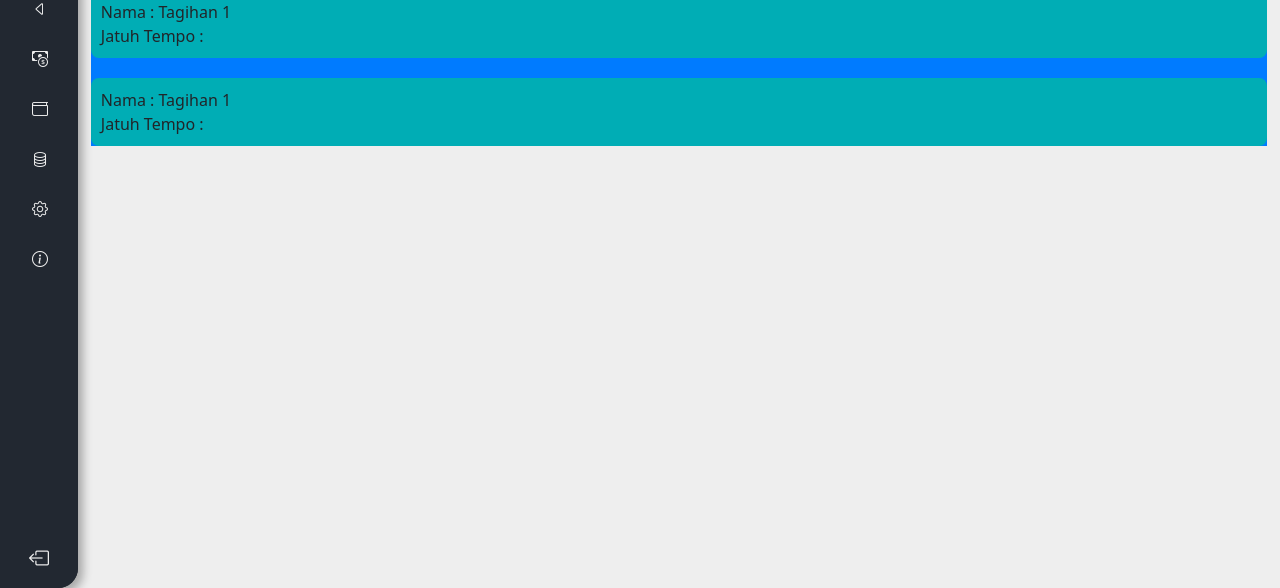
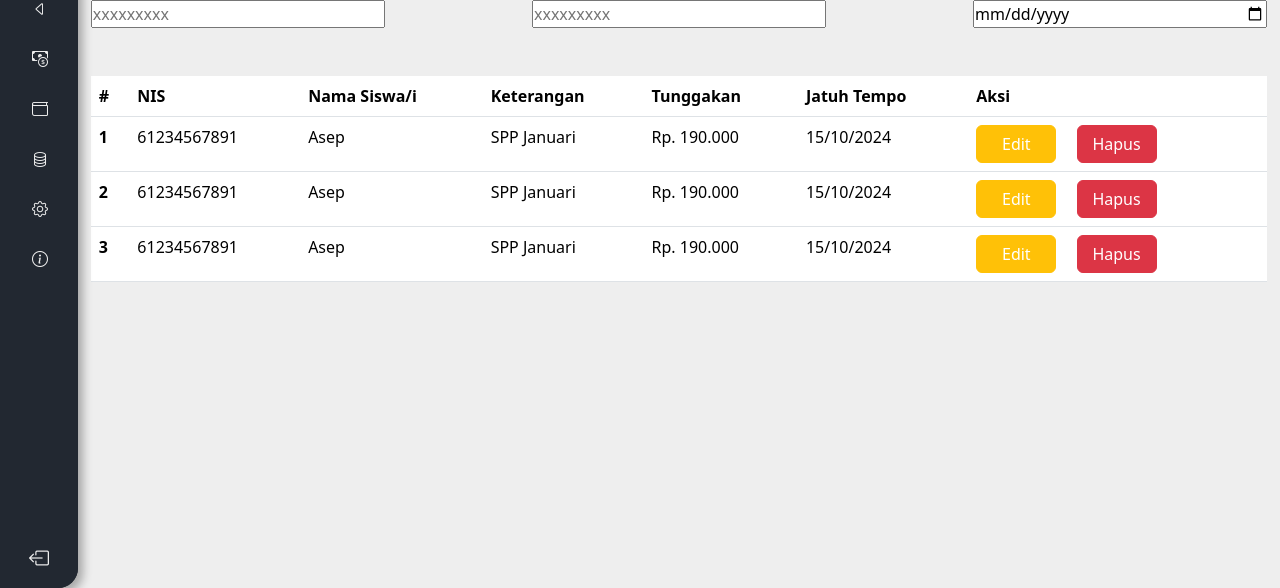
Before and after one commit to Charisma-Yedutun/UI_spps, a plain HTML site: page pages/semua_tag.html in a window 1280 px wide. Shown: the part 212-800 px from the top of the page. Drawn offline with nearby package versions, Linux system fonts and the light colour scheme.

Commit message:
ui25maret

```diff
--- a/css/style.css
+++ b/css/style.css
@@ -453,19 +453,6 @@ body {
   width: 100%;
 }
 
-.tam-tag .form-tamtag {
-  display: flex;
-  justify-content: space-between;
-  /* background-color: rebeccapurple; */
-}
-
-.tam-tag .form-tamtag .input-box {
-  display: flex;
-  /* background-color: #007bff; */
-  width: 25%;
-  flex-direction: column;
-}
-
 .per .per-items {
   margin-bottom: 30px;
   /* background-color: rebeccapurple; */
@@ -475,8 +462,16 @@ body {
   display: flex;
   justify-content: space-between;
   align-items: center;
+  border-radius: 15px;
+  padding: 5px;
   font-size: 20px;
   font-weight: bold;
+}
+
+.per .per-items .per-tag-title:hover {
+  cursor: pointer;
+  background-color: #222831;
+  color: #eeeeee;
 }
 
 .per .per-items .per-tag-title i {
@@ -553,16 +548,39 @@ body {
   width: 100%;
   margin: 0px !important;
   padding: 0px !important;
-  background-color: #007bff;
+  /* background-color: #007bff; */
 }
 
 .sem-tag .list-tagihan .tagihan {
   text-decoration: none;
   list-style: none;
-  padding: 10px;
-  border-radius: 8px;
+  font-size: 18px;
+  font-weight: 700;
+  color: #eeeeee;
+  padding: 10px 18px;
+  border-radius: 25px;
   background-color: #00adb5;
 }
+
+.sem-tag .list-tagihan .tagihan .tanggal {
+  display: flex;
+  flex-direction: row;
+  justify-content: space-between;
+}
+
+.sem-tag .form-tamtag {
+  display: flex;
+  justify-content: space-between;
+  /* background-color: rebeccapurple; */
+}
+
+.sem-tag .form-tamtag .input-box {
+  display: flex;
+  /* background-color: #007bff; */
+  width: 25%;
+  flex-direction: column;
+}
+
 /* Media Query */
 
 @media screen {
--- a/js/sem_tag.js
+++ b/js/sem_tag.js
@@ -1,4 +1,56 @@
-let btnCounter = document.getElementById("coba");
+// let btnCounter = document.getElementById("coba");
 
-let liIndex = [];
-let counter = 0;
+// let liIndex = [];
+// let counter = 0;
+
+// let tglTagihan = new Date();
+
+// btnCounter.onclick = function () {
+//   let keterangan = document.getElementById("keterangan").value;
+//   if (keterangan == "") {
+//     alert("Harap Masukkan Keterangan");
+//     return;
+//   }
+//   counter++;
+//   // Membuat elemen li baru
+//   let newListItem = document.createElement("li");
+
+//   //Membuat elemen span baru (nama tagihan)
+//   let newNamaSpan = document.createElement("span");
+//   newNamaSpan.textContent = "Nama : Tagihan " + counter;
+
+//   //Membuat elemen span baru (nama tagihan)
+//   let newKetSpan = document.createElement("span");
+//   newKetSpan.textContent = keterangan;
+
+//   //Membuat elemen span baru (tanggal tagihan)
+//   let newTglSpan = document.createElement("span");
+//   newTglSpan.id = "tgl";
+//   newTglSpan.textContent =
+//     "Jatuh Tempo : " +
+//     tglTagihan.getDate() +
+//     "/" +
+//     tglTagihan.getMonth() +
+//     "/" +
+//     tglTagihan.getFullYear();
+
+//   //Membuat elemen div baru
+//   let newTglDiv = document.createElement("div");
+//   newTglDiv.classList.add("tanggal");
+//   newTglDiv.appendChild(newKetSpan);
+//   newTglDiv.appendChild(newTglSpan);
+
+//   // Menambahkan kelas ke elemen li
+//   newListItem.classList.add("tagihan");
+//   newListItem.appendChild(newNamaSpan);
+//   newListItem.appendChild(newTglDiv);
+
+//   // Mendapatkan elemen ul dengan kelas list-group
+//   let listGroup = document.querySelector(".list-tagihan");
+
+//   // Menambahkan elemen li ke dalam elemen ul
+//   listGroup.appendChild(newListItem);
+
+//   // Membersihkan Input Keterangan
+//   document.getElementById("keterangan").value = "";
+// };
--- a/pages/semua_tag.html
+++ b/pages/semua_tag.html
@@ -1,12 +1,14 @@
 <!DOCTYPE html>
 <html lang="en">
-
   <head>
     <meta charset="UTF-8" />
     <meta name="viewport" content="width=device-width, initial-scale=1.0" />
     <link rel="icon" type="image/x-icon" href="../assets/logoSekolah.png" />
     <link rel="stylesheet" href="../bootstrap/css/bootstrap.css" />
-    <link rel="stylesheet" href="https://cdn.jsdelivr.net/npm/bootstrap-icons@1.11.3/font/bootstrap-icons.min.css" />
+    <link
+      rel="stylesheet"
+      href="https://cdn.jsdelivr.net/npm/bootstrap-icons@1.11.3/font/bootstrap-icons.min.css"
+    />
     <link rel="stylesheet" href="../css/style.css" />
     <title>SPPS Pelita Hati</title>
   </head>
@@ -54,7 +56,7 @@
             <span class="tooltip">Semua Tagihan</span>
           </li>
           <li>
-                    <a href="pages/tambah_tag.html">
+            <a href="tambah_tag.html">
               <i class="bi bi-receipt"></i>
               <span class="links_name">Tambah Tagihan</span>
             </a>
@@ -118,7 +120,9 @@
           <img src="../assets/logoSekolah.png" alt="" width="50px" />
           <a href="#" class="text-white text-decoration-none">SD Pelita Hati</a>
         </div>
-            <div class="nav-navbar d-flex align-self-stretch align-items-center gap-5 me-4 fw-bold text-white">
+        <div
+          class="nav-navbar d-flex align-self-stretch align-items-center gap-5 me-4 fw-bold text-white"
+        >
           <div class="notif d-flex flex-row mx-3">
             <a href="#" class="text-white"><i class="bi bi-whatsapp"></i></a>
             <a href="#" class="text-white"><i class="bi bi-bell-fill"></i></a>
@@ -137,23 +141,118 @@
           <span class="d-block w-100 fs-2 pb-3 fw-bold">Semua Tagihan</span>
         </div>
         <div class="sem-tag">
-                <button id="coba" class="btn btn-success">tes</button>
-                <ul class="list-tagihan">
-                    <li class="tagihan">
-                        <span>Nama : Tagihan 1</span>
-                        <div class="tanggal">
-                            Jatuh Tempo :
-                            <span id="tgl"></span>
+          <!-- <span>Coba Keterangan</span>
+          <input
+            id="keterangan"
+            type="text"
+            placeholder="Masukkan Keterangan"
+          />
+          <button id="coba" class="btn btn-success my-3">Coba Tambah</button> -->
+          <div class="cari fw-bolder">
+            <i class="bi bi-search"></i>
+            <span class="">Search :</span>
           </div>
-                    </li>
-                    <li class="tagihan">
-                        <span>Nama : Tagihan 1</span>
-                        <div class="tanggal">
-                            Jatuh Tempo :
-                            <span id="tgl"></span>
+          <div class="form-tamtag mb-5">
+            <div class="input-box">
+              <span>NIS</span>
+              <input type="text" placeholder="xxxxxxxxx" />
             </div>
-                    </li>
-                </ul>
+            <div class="input-box">
+              <span>Nama Siswa</span>
+              <input type="text" placeholder="xxxxxxxxx" />
+            </div>
+            <div class="input-box">
+              <span>Tahun Angkatan</span>
+              <input type="date" placeholder="xxxxxxxxx" />
+            </div>
+          </div>
+          <table class="table">
+            <thead>
+              <tr>
+                <th scope="col">#</th>
+                <th scope="col">NIS</th>
+                <th scope="col">Nama Siswa/i</th>
+                <th scope="col">Keterangan</th>
+                <th scope="col">Tunggakan</th>
+                <th scope="col">Jatuh Tempo</th>
+                <th scope="col">Aksi</th>
+              </tr>
+            </thead>
+            <tbody>
+              <tr class="bg-danger">
+                <th scope="row">1</th>
+                <td>61234567891</td>
+                <td>Asep</td>
+                <td>SPP Januari</td>
+                <td>Rp. 190.000</td>
+                <td>15/10/2024</td>
+                <td class="">
+                  <button
+                    type="button"
+                    class="btn btn-warning text-white me-2"
+                    style="width: 80px"
+                  >
+                    Edit
+                  </button>
+                  <button
+                    type="button"
+                    class="btn btn-danger text-white mx-2"
+                    style="width: 80px"
+                  >
+                    Hapus
+                  </button>
+                </td>
+              </tr>
+              <tr class="bg-danger">
+                <th scope="row">2</th>
+                <td>61234567891</td>
+                <td>Asep</td>
+                <td>SPP Januari</td>
+                <td>Rp. 190.000</td>
+                <td>15/10/2024</td>
+                <td class="">
+                  <button
+                    type="button"
+                    class="btn btn-warning text-white me-2"
+                    style="width: 80px"
+                  >
+                    Edit
+                  </button>
+                  <button
+                    type="button"
+                    class="btn btn-danger text-white mx-2"
+                    style="width: 80px"
+                  >
+                    Hapus
+                  </button>
+                </td>
+              </tr>
+              <tr class="bg-danger">
+                <th scope="row">3</th>
+                <td>61234567891</td>
+                <td>Asep</td>
+                <td>SPP Januari</td>
+                <td>Rp. 190.000</td>
+                <td>15/10/2024</td>
+                <td class="">
+                  <button
+                    type="button"
+                    class="btn btn-warning text-white me-2"
+                    style="width: 80px"
+                  >
+                    Edit
+                  </button>
+                  <button
+                    type="button"
+                    class="btn btn-danger text-white mx-2"
+                    style="width: 80px"
+                  >
+                    Hapus
+                  </button>
+                </td>
+              </tr>
+            </tbody>
+          </table>
           <!-- <div class="card" style="width: 100%;">
                     <ul class="list-group list-group-flush sem-tag-ul"></ul>
                 </div> -->
@@ -162,12 +261,13 @@
       <!-- End Semua Tagihan -->
     </div>
     <!-- End Content -->
-    <script src="https://cdn.jsdelivr.net/npm/@popperjs/core@2.11.8/dist/umd/popper.min.js"
+    <script
+      src="https://cdn.jsdelivr.net/npm/@popperjs/core@2.11.8/dist/umd/popper.min.js"
       integrity="sha384-I7E8VVD/ismYTF4hNIPjVp/Zjvgyol6VFvRkX/vR+Vc4jQkC+hVqc2pM8ODewa9r"
-        crossorigin="anonymous"></script>
+      crossorigin="anonymous"
+    ></script>
     <script src="../bootstrap/js/bootstrap.js"></script>
     <script src="../js/script.js"></script>
     <script src="../js/sem_tag.js"></script>
   </body>
-
 </html>
```
Also changed, not shown: index.html (+1 -1 lines), pages/tambah_tag.html (+14 -39 lines), 1 other file. Lines whose indentation alone changed are shown as unchanged.
